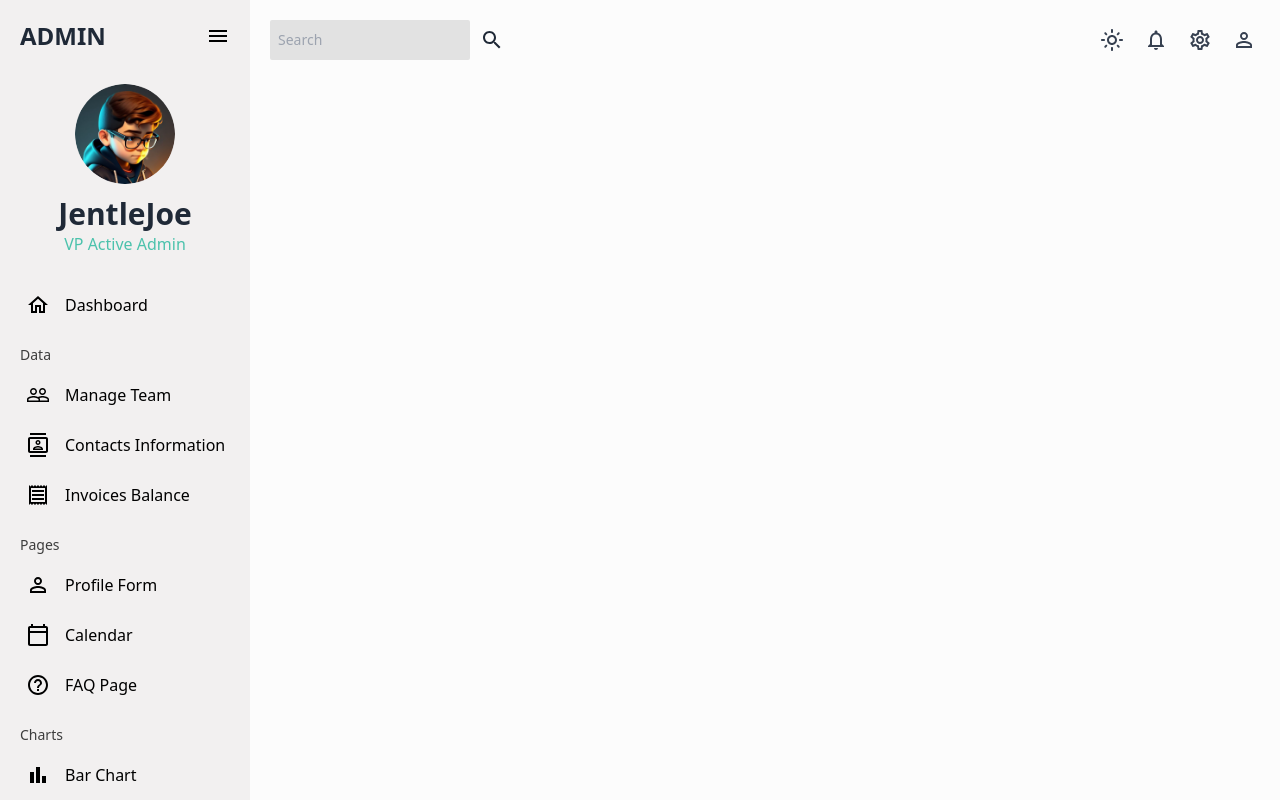
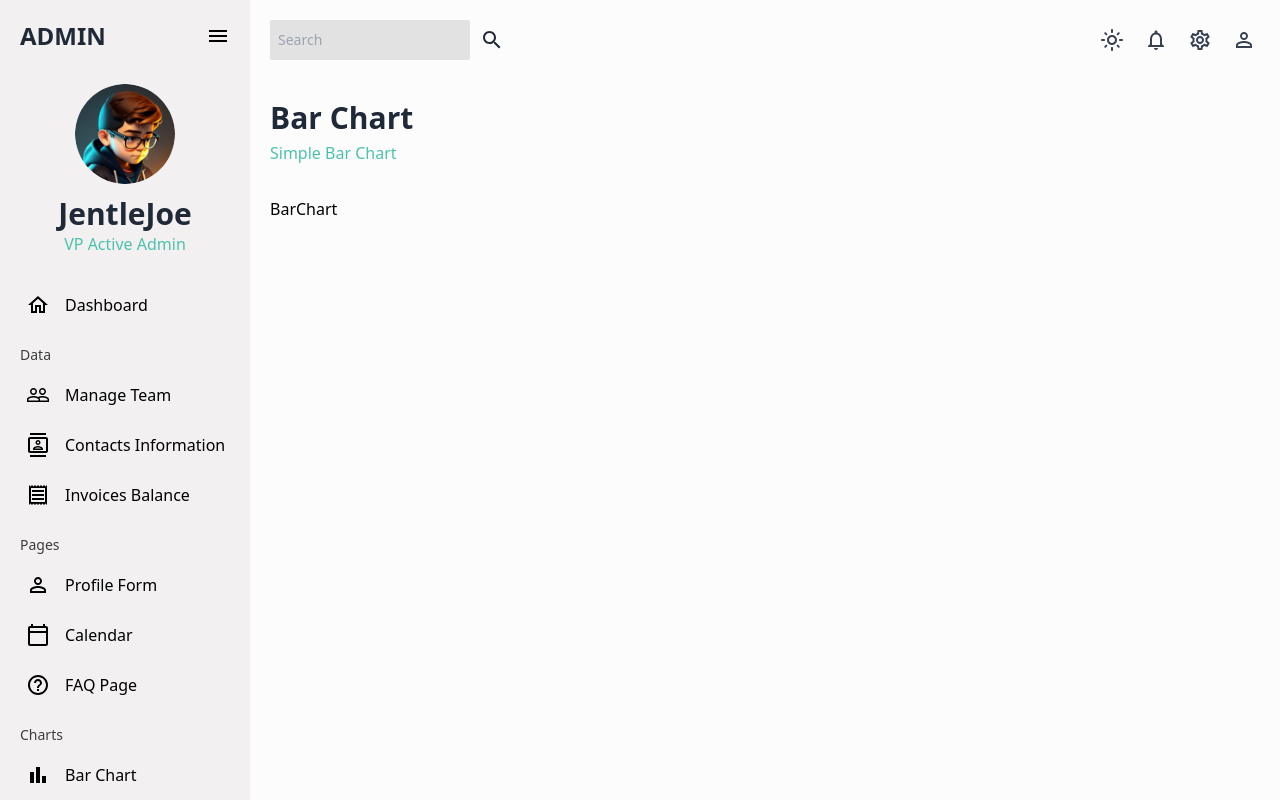
Before and after one commit to JentleJoe/react-admin, a React (Vite) app: page /barchart in a window 1280 px wide. Built offline with nearby package versions, Linux system fonts and the light colour scheme.

Commit message:
added starter codes for charts

```diff
--- a/src/App.jsx
+++ b/src/App.jsx
@@ -2,7 +2,7 @@ import { Topbar, Sidebar } from "./scenes/global"
 import { useTheme } from "./theme/ThemeContext"
 import { Route, Routes } from "react-router-dom"
 import { Dashboard } from "./scenes/dashboard"
-import { Team, Contacts, Invoices, Form, Calendar, Faq } from "./scenes"
+import { Team, Contacts, Invoices, Form, Calendar, Faq, Pie, Line, Bar } from "./scenes"
 import { Alert } from "./components"
 import { useState } from "react"
 
@@ -56,6 +56,9 @@ function App() {
           <Route path="/form" element={<Form setAlert={handleAlert} />} />
           <Route path="/calendar" element={<Calendar />} />
           <Route path="/faq" element={<Faq />} />
+          <Route path="/barchart" element={<Bar />} />
+          <Route path="/linechart" element={<Line />} />
+          <Route path="/piechart" element={<Pie />} />
         </Routes>
       </main>
     </div>
--- /dev/null
+++ b/src/components/BarChart.jsx
@@ -0,0 +1,14 @@
+import { useTheme } from "../theme/ThemeContext"
+import { ResponsiveBar } from "@nivo/bar"
+import { tokens } from "../theme"
+import { mockBarData as data } from "../data/mockData"
+
+const BarChart = () => {
+    const { theme } = useTheme()
+
+  return (
+    <div>BarChart</div>
+  )
+}
+
+export default BarChart
--- a/src/components/Header.jsx
+++ b/src/components/Header.jsx
@@ -6,7 +6,7 @@ const Header = ({ title, subtitle }) => {
   return (
     <div className={`mb-8 mt-10`}>
         <h2 className={`font-bold ${theme.text} text-3xl sm:mb-[5px] `}>{title}</h2>
-        <h2 className={`text-[#4CC2AC] font-medium `}>{subtitle}</h2>
+        <h2 className={`text-[#4CC2AC] font-normal `}>{subtitle}</h2>
     </div>
   )
 }
--- /dev/null
+++ b/src/components/LineChart.jsx
@@ -0,0 +1,12 @@
+import { useTheme } from "@mui/material"
+import { ResponsiveLine } from "@nivo/line"
+import { tokens } from "../theme"
+import { mockLineData as data } from "../data/mockData"
+
+const LineChart = () => {
+  return (
+    <div>LineChart</div>
+  )
+}
+
+export default LineChart
--- /dev/null
+++ b/src/components/PieChart.jsx
@@ -0,0 +1,12 @@
+import { useTheme } from "@mui/material"
+import { ResponsivePie } from "@nivo/pie"
+import { tokens } from "../theme"
+import { mockPieData as data } from "../data/mockData"
+
+const PieChart = () => {
+  return (
+    <div>PieChart</div>
+  )
+}
+
+export default PieChart
--- a/src/components/index.js
+++ b/src/components/index.js
@@ -1,7 +1,13 @@
 import Header from "./Header";
 import Alert from "./Alert";
+import PieChart from "./PieChart";
+import BarChart from "./BarChart";
+import LineChart from "./LineChart";
 
 export {
     Header,
     Alert,
+    PieChart,
+    BarChart,
+    LineChart,
 }
--- /dev/null
+++ b/src/scenes/bar/Bar.jsx
@@ -0,0 +1,15 @@
+import { BarChart, Header } from "../../components"
+
+const Bar = () => {
+
+  return (
+    <div>
+        <Header title='Bar Chart' subtitle='Simple Bar Chart' />
+        <div className="h-[75vh]" >
+            <BarChart />
+        </div>
+    </div>
+  )
+}
+
+export default Bar
--- a/src/scenes/faq/Faq.jsx
+++ b/src/scenes/faq/Faq.jsx
@@ -39,7 +39,7 @@ const Faq = () => {
         <Header title="FAQ" subtitle='Frequently Asked Questions Page' />
         {
             faqs.map((faq, index) => (
-                <div key={index} className="mb-[2px]">
+                <div key={index} className="mb-[1px]">
                     <Accordion defaultExpanded sx={theme.accordion} key={index}>
                         <AccordionSummary expandIcon={<ExpandMore />}
                         sx={theme.accordionSummary}>
--- a/src/scenes/global/Sidebar.jsx
+++ b/src/scenes/global/Sidebar.jsx
@@ -65,9 +65,9 @@ const Sidebar = () => {
             <Item title='Calendar' to='/calendar' icon={<CalendarTodayOutlined />} selected={selected} setSelected={setSelected} />
             <Item title='FAQ Page' to='/faq' icon={<HelpOutlineOutlined />} selected={selected} setSelected={setSelected} />
             <h6 className={`${theme.sidebarSubtitle} `}>Charts</h6>
-            <Item title='Bar Chart' to='/bar' icon={<BarChartOutlined />} selected={selected} setSelected={setSelected} />
-            <Item title='Pie Chart' to='/pie' icon={<PieChartOutlineOutlined />} selected={selected} setSelected={setSelected} />
-            <Item title='Line Chart' to='/line' icon={<TimelineOutlined />} selected={selected} setSelected={setSelected} />
+            <Item title='Bar Chart' to='/barchart' icon={<BarChartOutlined />} selected={selected} setSelected={setSelected} />
+            <Item title='Pie Chart' to='/piechart' icon={<PieChartOutlineOutlined />} selected={selected} setSelected={setSelected} />
+            <Item title='Line Chart' to='/linechart' icon={<TimelineOutlined />} selected={selected} setSelected={setSelected} />
             <Item title='Geography Chart' to='/geography' icon={<MapOutlined />} selected={selected} setSelected={setSelected} />
           </Menu>
         </div>
--- a/src/scenes/index.js
+++ b/src/scenes/index.js
@@ -5,6 +5,9 @@ import Invoices from './invoices/Invoices'
 import Form from './form/Form'
 import Calendar from './calendar/Calendar'
 import Faq from './faq/Faq'
+import Line from './line/LIne'
+import Bar from './bar/Bar'
+import Pie from './pie/Pie'
 
 export {
     Topbar,
@@ -15,4 +18,7 @@ export {
     Form,
     Calendar,
     Faq,
+    Line,
+    Bar,
+    Pie,
 }
--- /dev/null
+++ b/src/scenes/line/LIne.jsx
@@ -0,0 +1,15 @@
+import { LineChart, Header } from "../../components"
+
+const Line = () => {
+
+  return (
+    <div>
+        <Header title='Line Chart' subtitle='Simple Line Chart' />
+        <div className="h-[75vh]" >
+            <LineChart />
+        </div>
+    </div>
+  )
+}
+
+export default Line
--- /dev/null
+++ b/src/scenes/pie/Pie.jsx
@@ -0,0 +1,15 @@
+import { PieChart, Header } from "../../components"
+
+const Pie = () => {
+
+  return (
+    <div>
+        <Header title='Pie Chart' subtitle='Simple Pie Chart' />
+        <div className="h-[75vh]" >
+            <PieChart />
+        </div>
+    </div>
+  )
+}
+
+export default Pie
```
